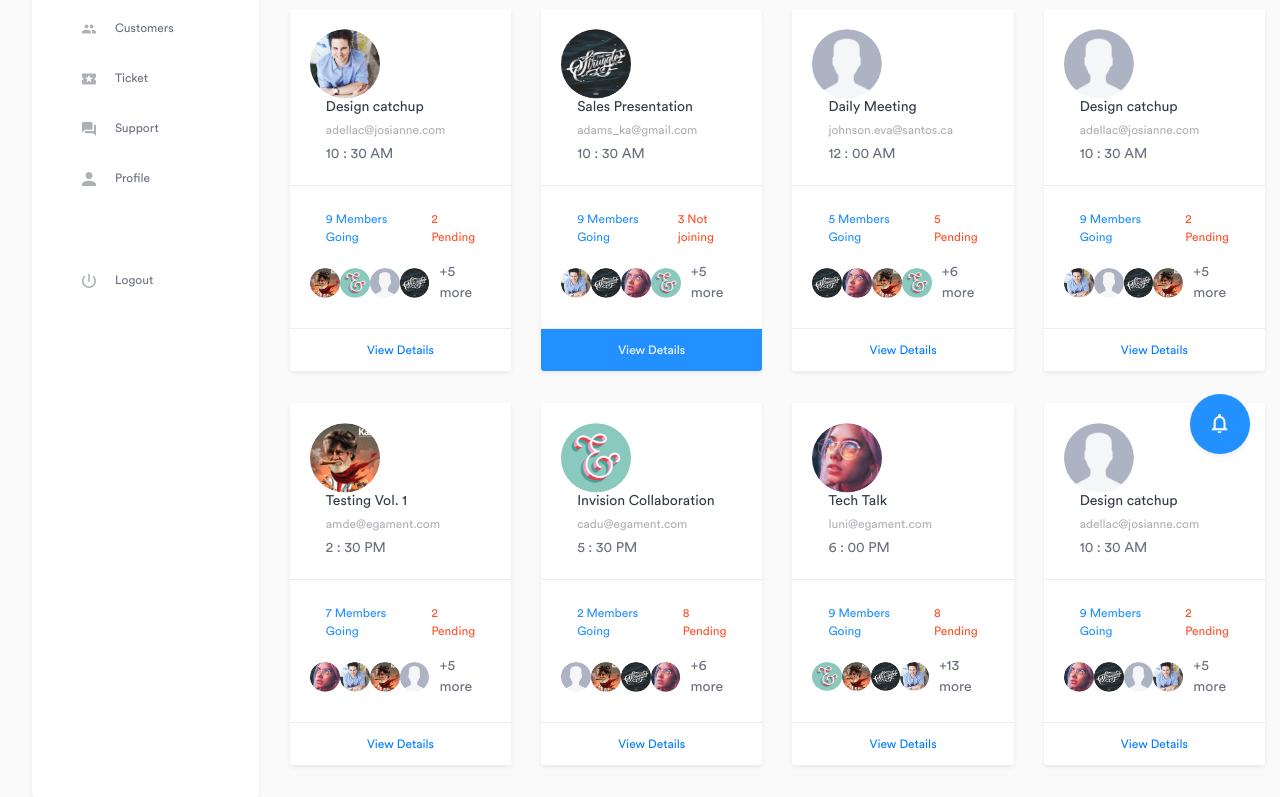
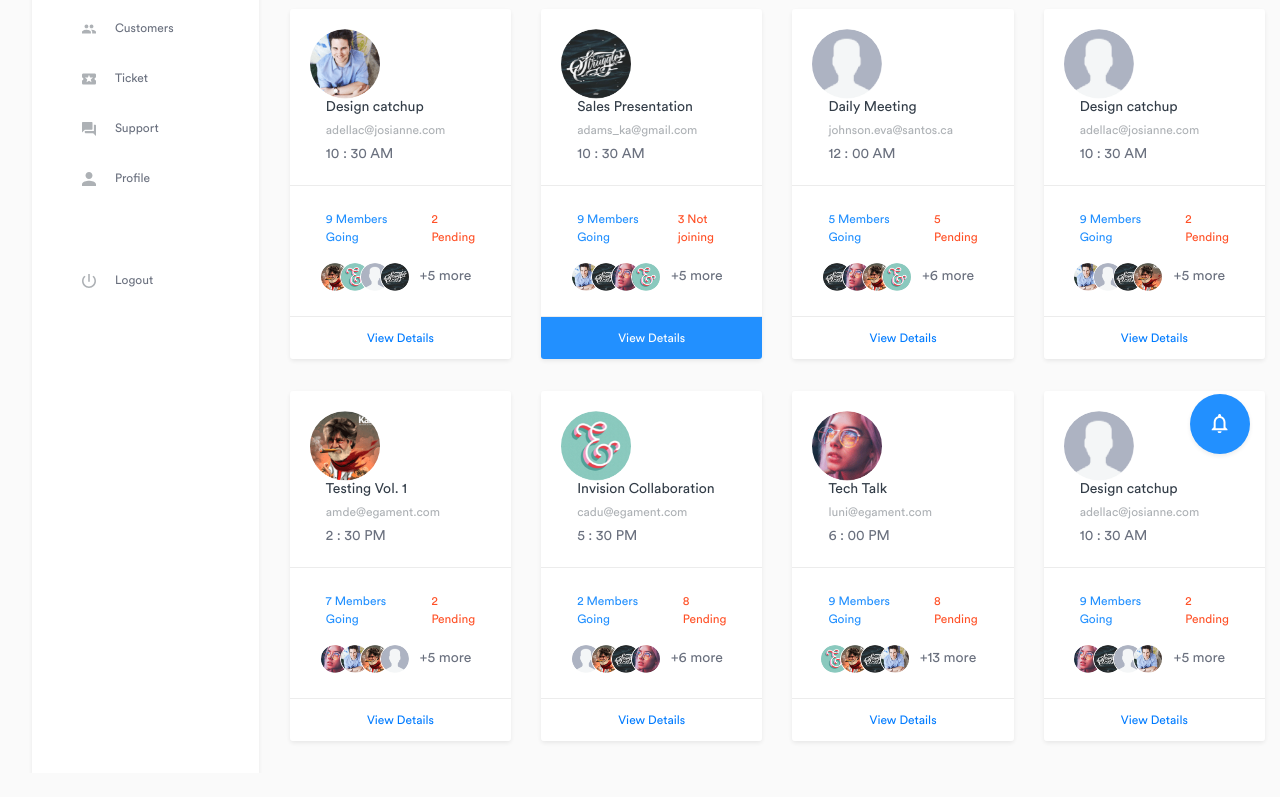
Before and after one commit to adisatriak/okadoc, a website: page src/index.html in a window 1280 px wide. Shown: the part 316-1113 px from the top of the page. After the commit the page ends 1089 px from the top, so only its background shows below. Drawn offline with Linux system fonts and the light colour scheme; files whose address does not match are found by name.

Commit message:
final commit

```diff
--- a/src/index.html
+++ b/src/index.html
@@ -251,16 +251,16 @@
                                 </div>
                                 <div class="d-flex justify-content-center align-items-center">
                                     <div class="schedule__status-img d-inline-block">
-                                        <img src="images/ava-6.png" class="img-fluid rounded-circle" alt="" />
+                                        <img src="images/ava-6.png" class="img-fluid rounded-circle schedule__img-border" alt="" />
                                     </div>
                                     <div class="schedule__status-img d-inline-block">
-                                        <img src="images/ava-5.png" class="img-fluid rounded-circle" alt="" />
+                                        <img src="images/ava-5.png" class="img-fluid rounded-circle schedule__img-border" alt="" />
                                     </div>
                                     <div class="schedule__status-img d-inline-block">
-                                        <img src="images/ava-3.png" class="img-fluid rounded-circle" alt="" />
+                                        <img src="images/ava-3.png" class="img-fluid rounded-circle schedule__img-border" alt="" />
                                     </div>
                                     <div class="schedule__status-img d-inline-block">
-                                        <img src="images/ava-2.png" class="img-fluid rounded-circle" alt="" />
+                                        <img src="images/ava-2.png" class="img-fluid rounded-circle schedule__img-border" alt="" />
                                     </div>
                                     <div class="schedule__status-more d-inline-block">
                                         +5 more
@@ -293,16 +293,16 @@
                                 </div>
                                 <div class="d-flex justify-content-center align-items-center">
                                     <div class="schedule__status-img d-inline-block">
-                                        <img src="images/ava-1.png" class="img-fluid rounded-circle" alt="" />
+                                        <img src="images/ava-1.png" class="img-fluid rounded-circle schedule__img-border" alt="" />
                                     </div>
                                     <div class="schedule__status-img d-inline-block">
-                                        <img src="images/ava-2.png" class="img-fluid rounded-circle" alt="" />
+                                        <img src="images/ava-2.png" class="img-fluid rounded-circle schedule__img-border" alt="" />
                                     </div>
                                     <div class="schedule__status-img d-inline-block">
-                                        <img src="images/ava-4.png" class="img-fluid rounded-circle" alt="" />
+                                        <img src="images/ava-4.png" class="img-fluid rounded-circle schedule__img-border" alt="" />
                                     </div>
                                     <div class="schedule__status-img d-inline-block">
-                                        <img src="images/ava-5.png" class="img-fluid rounded-circle" alt="" />
+                                        <img src="images/ava-5.png" class="img-fluid rounded-circle schedule__img-border" alt="" />
                                     </div>
                                     <div class="schedule__status-more d-inline-block">
                                         +5 more
@@ -335,16 +335,16 @@
                                 </div>
                                 <div class="d-flex justify-content-center align-items-center">
                                     <div class="schedule__status-img d-inline-block">
-                                        <img src="images/ava-2.png" class="img-fluid rounded-circle" alt="" />
+                                        <img src="images/ava-2.png" class="img-fluid rounded-circle schedule__img-border" alt="" />
                                     </div>
                                     <div class="schedule__status-img d-inline-block">
-                                        <img src="images/ava-4.png" class="img-fluid rounded-circle" alt="" />
+                                        <img src="images/ava-4.png" class="img-fluid rounded-circle schedule__img-border" alt="" />
                                     </div>
                                     <div class="schedule__status-img d-inline-block">
-                                        <img src="images/ava-6.png" class="img-fluid rounded-circle" alt="" />
+                                        <img src="images/ava-6.png" class="img-fluid rounded-circle schedule__img-border" alt="" />
                                     </div>
                                     <div class="schedule__status-img d-inline-block">
-                                        <img src="images/ava-5.png" class="img-fluid rounded-circle" alt="" />
+                                        <img src="images/ava-5.png" class="img-fluid rounded-circle schedule__img-border" alt="" />
                                     </div>
                                     <div class="schedule__status-more d-inline-block">
                                         +6 more
@@ -377,16 +377,16 @@
                                 </div>
                                 <div class="d-flex justify-content-center align-items-center">
                                     <div class="schedule__status-img d-inline-block">
-                                        <img src="images/ava-1.png" class="img-fluid rounded-circle" alt="" />
+                                        <img src="images/ava-1.png" class="img-fluid rounded-circle schedule__img-border" alt="" />
                                     </div>
                                     <div class="schedule__status-img d-inline-block">
-                                        <img src="images/ava-3.png" class="img-fluid rounded-circle" alt="" />
+                                        <img src="images/ava-3.png" class="img-fluid rounded-circle schedule__img-border" alt="" />
                                     </div>
                                     <div class="schedule__status-img d-inline-block">
-                                        <img src="images/ava-2.png" class="img-fluid rounded-circle" alt="" />
+                                        <img src="images/ava-2.png" class="img-fluid rounded-circle schedule__img-border" alt="" />
                                     </div>
                                     <div class="schedule__status-img d-inline-block">
-                                        <img src="images/ava-6.png" class="img-fluid rounded-circle" alt="" />
+                                        <img src="images/ava-6.png" class="img-fluid rounded-circle schedule__img-border" alt="" />
                                     </div>
                                     <div class="schedule__status-more d-inline-block">
                                         +5 more
@@ -419,16 +419,16 @@
                                 </div>
                                 <div class="d-flex justify-content-center align-items-center">
                                     <div class="schedule__status-img d-inline-block">
-                                        <img src="images/ava-4.png" class="img-fluid rounded-circle" alt="" />
+                                        <img src="images/ava-4.png" class="img-fluid rounded-circle schedule__img-border" alt="" />
                                     </div>
                                     <div class="schedule__status-img d-inline-block">
-                                        <img src="images/ava-1.png" class="img-fluid rounded-circle" alt="" />
+                                        <img src="images/ava-1.png" class="img-fluid rounded-circle schedule__img-border" alt="" />
                                     </div>
                                     <div class="schedule__status-img d-inline-block">
-                                        <img src="images/ava-6.png" class="img-fluid rounded-circle" alt="" />
+                                        <img src="images/ava-6.png" class="img-fluid rounded-circle schedule__img-border" alt="" />
                                     </div>
                                     <div class="schedule__status-img d-inline-block">
-                                        <img src="images/ava-3.png" class="img-fluid rounded-circle" alt="" />
+                                        <img src="images/ava-3.png" class="img-fluid rounded-circle schedule__img-border" alt="" />
                                     </div>
                                     <div class="schedule__status-more d-inline-block">
                                         +5 more
@@ -461,16 +461,16 @@
                                 </div>
                                 <div class="d-flex justify-content-center align-items-center">
                                     <div class="schedule__status-img d-inline-block">
-                                        <img src="images/ava-3.png" class="img-fluid rounded-circle" alt="" />
+                                        <img src="images/ava-3.png" class="img-fluid rounded-circle schedule__img-border" alt="" />
                                     </div>
                                     <div class="schedule__status-img d-inline-block">
-                                        <img src="images/ava-6.png" class="img-fluid rounded-circle" alt="" />
+                                        <img src="images/ava-6.png" class="img-fluid rounded-circle schedule__img-border" alt="" />
                                     </div>
                                     <div class="schedule__status-img d-inline-block">
-                                        <img src="images/ava-2.png" class="img-fluid rounded-circle" alt="" />
+                                        <img src="images/ava-2.png" class="img-fluid rounded-circle schedule__img-border" alt="" />
                                     </div>
                                     <div class="schedule__status-img d-inline-block">
-                                        <img src="images/ava-4.png" class="img-fluid rounded-circle" alt="" />
+                                        <img src="images/ava-4.png" class="img-fluid rounded-circle schedule__img-border" alt="" />
                                     </div>
                                     <div class="schedule__status-more d-inline-block">
                                         +6 more
@@ -503,16 +503,16 @@
                                 </div>
                                 <div class="d-flex justify-content-center align-items-center">
                                     <div class="schedule__status-img d-inline-block">
-                                        <img src="images/ava-5.png" class="img-fluid rounded-circle" alt="" />
+                                        <img src="images/ava-5.png" class="img-fluid rounded-circle schedule__img-border" alt="" />
                                     </div>
                                     <div class="schedule__status-img d-inline-block">
-                                        <img src="images/ava-6.png" class="img-fluid rounded-circle" alt="" />
+                                        <img src="images/ava-6.png" class="img-fluid rounded-circle schedule__img-border" alt="" />
                                     </div>
                                     <div class="schedule__status-img d-inline-block">
-                                        <img src="images/ava-2.png" class="img-fluid rounded-circle" alt="" />
+                                        <img src="images/ava-2.png" class="img-fluid rounded-circle schedule__img-border" alt="" />
                                     </div>
                                     <div class="schedule__status-img d-inline-block">
-                                        <img src="images/ava-1.png" class="img-fluid rounded-circle" alt="" />
+                                        <img src="images/ava-1.png" class="img-fluid rounded-circle schedule__img-border" alt="" />
                                     </div>
                                     <div class="schedule__status-more d-inline-block">
                                         +13 more
@@ -545,16 +545,16 @@
                                 </div>
                                 <div class="d-flex justify-content-center align-items-center">
                                     <div class="schedule__status-img d-inline-block">
-                                        <img src="images/ava-4.png" class="img-fluid rounded-circle" alt="" />
+                                        <img src="images/ava-4.png" class="img-fluid rounded-circle schedule__img-border" alt="" />
                                     </div>
                                     <div class="schedule__status-img d-inline-block">
-                                        <img src="images/ava-2.png" class="img-fluid rounded-circle" alt="" />
+                                        <img src="images/ava-2.png" class="img-fluid rounded-circle schedule__img-border" alt="" />
                                     </div>
                                     <div class="schedule__status-img d-inline-block">
-                                        <img src="images/ava-3.png" class="img-fluid rounded-circle" alt="" />
+                                        <img src="images/ava-3.png" class="img-fluid rounded-circle schedule__img-border" alt="" />
                                     </div>
                                     <div class="schedule__status-img d-inline-block">
-                                        <img src="images/ava-1.png" class="img-fluid rounded-circle" alt="" />
+                                        <img src="images/ava-1.png" class="img-fluid rounded-circle schedule__img-border" alt="" />
                                     </div>
                                     <div class="schedule__status-more d-inline-block">
                                         +5 more
@@ -625,8 +625,8 @@
 
             </li>
             <li class="control-sidebar__btn d-flex">
-                <div class="control-sidebar__btn-link flex-fill text-center">Refresh</div>
-                <div class="control-sidebar__btn-link flex-fill text-center text-muted">Close</div>
+                <div class="control-sidebar__btn-link flex-fill text-center"><a href="#" class="control-sidebar__btn-link--active">Refresh</a></div>
+                <div class="control-sidebar__btn-link flex-fill text-center"><a href="#" class="control-sidebar__btn-link--muted">Close</a></div>
             </li>
             <li class="control-sidebar__list-item">
                 <h5 class="control-sidebar__text">Inbox</h5>
--- a/src/scss/_toggle.scss
+++ b/src/scss/_toggle.scss
@@ -100,6 +100,38 @@
             }
         }
     }
+
+    .notify {
+    display: inline-block;
+    z-index: 10;
+    height: 40px;
+    width: 40px;
+    position: fixed;
+    bottom: 40px;
+    right: 10px;
+    padding: 5px;
+    background-color: $color-blue;
+    border: 1px solid transparent;
+    transition: color 0.15s ease-in-out, background-color 0.15s ease-in-out, border-color 0.15s ease-in-out, box-shadow 0.15s ease-in-out;
+    @include box-shadows(0, .125rem, .25rem, rgba(0,0,0,.075));
+    @include no-select;
+
+    &:hover {
+        background-color: $color-dark-blue;
+    }
+
+    &:focus {
+        outline: 0;
+        box-shadow: 0 0 0 0.2rem rgba(0, 123, 255, 0.25);
+    }
+
+    @include e('icon'){
+        fill: $color-white;
+        width: 1.2rem;
+        height: 1.2rem;
+        display: block;
+    }
+}
 }
 
 @media (min-width: 768px) {
@@ -110,7 +142,6 @@
             font-size: 0.75rem;
             background: $color-white;
             @include box-shadows(0, .125rem, .25rem, rgba(0,0,0,.075));
-            @include rounded();
             min-height: 100%;
             margin: 0 1rem 0 2rem;
         }
@@ -166,53 +197,6 @@
 
     }
 }
-
-// .control-sidebar-bg {
-//     position: fixed;
-//     z-index: 1000;
-//     bottom: 0;
-// }
-
-// .control-sidebar-bg,
-// .control-sidebar {
-//   top: 0;
-//   right: -230px;
-//   width: 230px;
-//   -webkit-transition: right 0.3s ease-in-out;
-//   -o-transition: right 0.3s ease-in-out;
-//   transition: right 0.3s ease-in-out;
-// }
-
-// .control-sidebar {
-//     position: absolute;
-//     padding-top: 50px;
-//     z-index: 1010;
-// }
-
-// .control-sidebar.control-sidebar-open,
-// .control-sidebar.control-sidebar-open + .control-sidebar-bg {
-//   right: 0;
-// }
-
-// .control-sidebar-open .control-sidebar-bg,
-// .control-sidebar-open .control-sidebar {
-//   right: 0;
-// }
-
-// @media (min-width: 768px) {
-//   .control-sidebar-open .content-wrapper,
-//   .control-sidebar-open .right-side,
-//   .control-sidebar-open .main-footer {
-//     margin-right: 230px;
-//   }
-// }
-
-// .fixed .control-sidebar {
-//   position: fixed;
-//   height: 100%;
-//   overflow-y: auto;
-//   padding-bottom: 50px;
-// }
 
 button {
 
@@ -280,6 +264,26 @@ button {
         &:first-child{
             border-right: 1px solid $color-border;
         }
+
+        @include m('active'){
+            text-decoration: none;
+            color: $color-dark-grey;
+
+            &:hover{
+                text-decoration: none;
+                color: $color-dark-grey;
+            }
+        }
+
+        @include m('muted'){
+            text-decoration: none;
+            color: $color-border;
+
+            &:hover{
+                text-decoration: none;
+                color: $color-border;
+            }
+        }
     }
 
     @include e('media'){
@@ -330,6 +334,35 @@ button {
     }
 }
 
+@media (max-width: 767.98px) {
+    .control-sidebar {
+        position: fixed;
+        z-index: 4;
+        overflow: auto;
+        top: 0px;
+        right: -275px;
+        width: 275px;
+        opacity: 0;
+        padding: 0;
+        height: 100%;
+        background-color: $color-white;
+        transition: all 350ms cubic-bezier(0.6, 0.05, 0.28, 0.91);
+        @include box-shadows(0, .125rem, .25rem, rgba(0,0,0,.075));
+        font-size: 0.875rem;
+    }
+
+    .notify {
+        right: 30px;
+        bottom: 30px;
+    }
+}
+
+@media only screen and (min-width: 768px) {
+    .notify {
+        right: 20px;
+        bottom: 20px;
+    }
+
     .notify {
         display: inline-block;
         z-index: 10;
@@ -361,12 +394,6 @@ button {
         display: block;
     }
     }
-
-@media only screen and (min-width: 768px) {
-  .notify {
-    right: 20px;
-    bottom: 20px;
-  }
 }
 
 @media only screen and (min-width: 1024px) {
--- a/src/scss/main.scss
+++ b/src/scss/main.scss
@@ -208,6 +208,10 @@ body{
     border-radius: 0.25rem;
     margin-bottom: 2rem;
 
+    @include e('img-border'){
+        border: 1.5px solid $color-white;
+    }
+
     @include e('header'){
         padding: 1.25rem;
         margin-bottom: 0;
@@ -255,6 +259,7 @@ body{
     @include e('status-img'){
         vertical-align: middle;
         width: 30px;
+        margin-left: -10px;
     }
 
     @include e('status-list'){
```
Also changed, not shown: src/css/main.css. Lines whose indentation alone changed are shown as unchanged.
